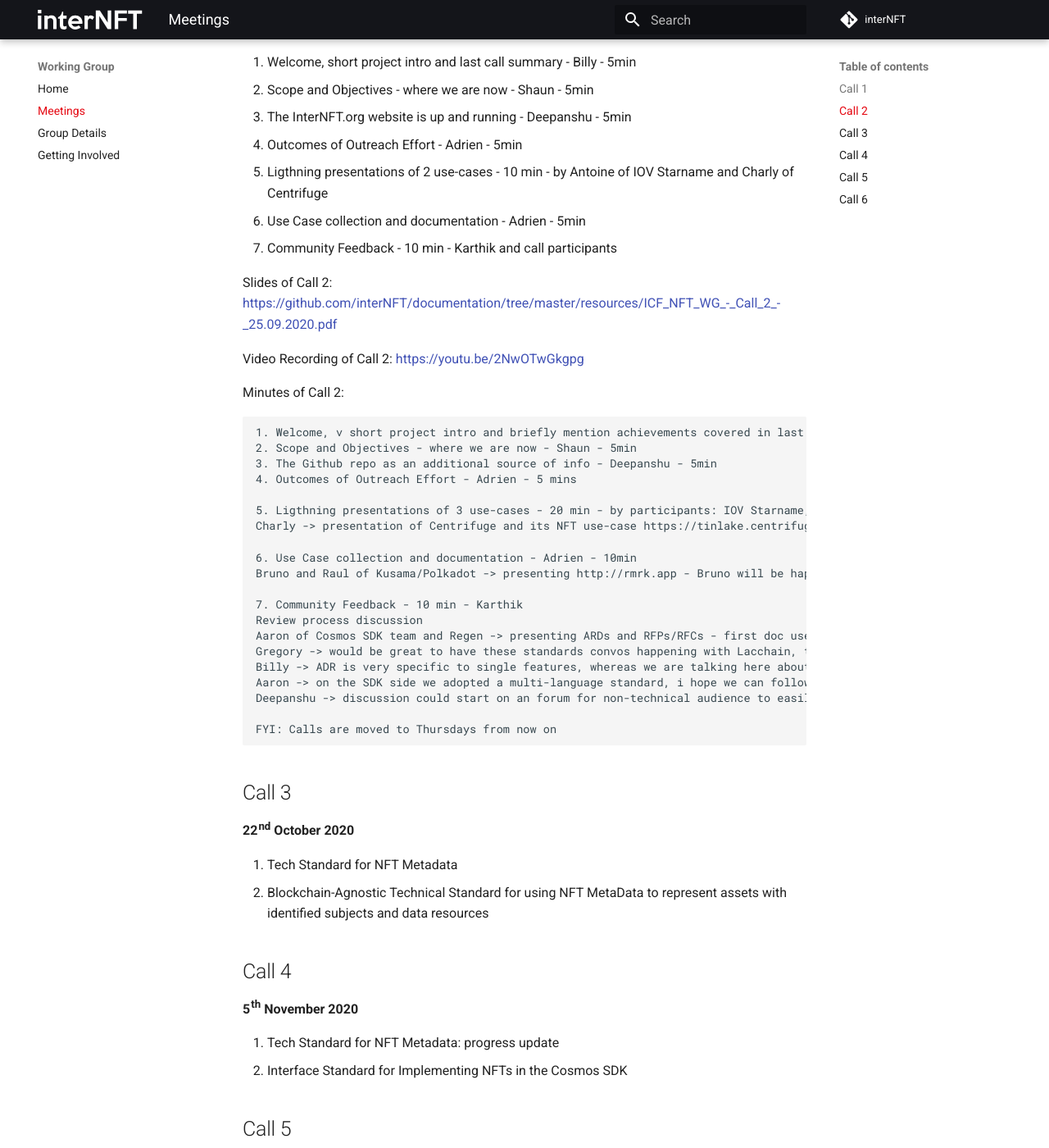
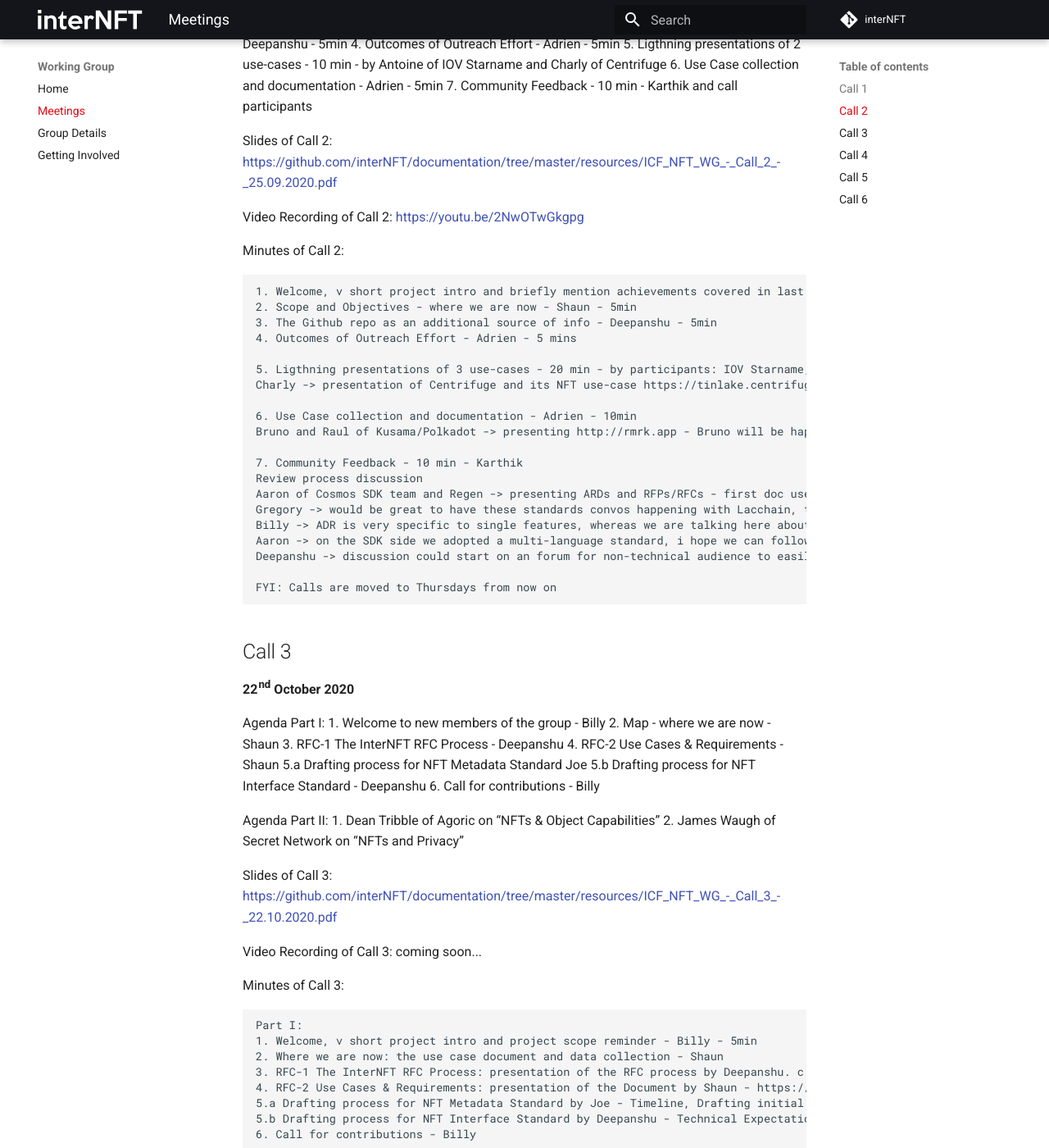
Before and after one commit to interNFT/documentation, an MkDocs documentation site: the page built from markdowns/workingGroup/meetings.md, in a window 1280 px wide and 1400 px high, scrolled down 1511 px. Shown: the whole window at 82% size. Built offline with MkDocs 1.6.1 and Material for MkDocs 9.7.7, drawn with Linux system fonts in a browser that asks for light colours; some of the changed text lies outside the part shown.

Commit message:
Update meetings.md

````diff
--- a/markdowns/workingGroup/meetings.md
+++ b/markdowns/workingGroup/meetings.md
@@ -6,6 +6,7 @@ Note that the dates are estimates and may vary. Double check with us on Discord
 
 **4th September 2020**
 
+Agenda:
 1. Welcome, Introduction of ICF + Persistence + IXO collaboration - Deepanshu - 5 mins
 2. Interchain vision for NFTs & Metadata - Billy - 5 mins  - 5 mins
 3. Scope and Objectives - Shaun - 5 mins
@@ -58,6 +59,7 @@ InterNFT.org —> domain where we will publicly share our efforts; that includes
 
 **25th September 2020**
 
+Agenda:
 1. Welcome, short project intro and last call summary - Billy - 5min
 2. Scope and Objectives - where we are now - Shaun - 5min
 3. The InterNFT.org website is up and running - Deepanshu - 5min
@@ -99,8 +101,39 @@ FYI: Calls are moved to Thursdays from now on
 
 **22nd October 2020**
 
-1. Tech Standard for NFT Metadata
-2. Blockchain-Agnostic Technical Standard for using NFT MetaData to represent assets with identified subjects and data resources
+Agenda Part I:
+1. Welcome to new members of the group - Billy
+2. Map - where we are now - Shaun
+3. RFC-1 The InterNFT RFC Process - Deepanshu
+4. RFC-2  Use Cases & Requirements - Shaun
+5.a Drafting process for NFT Metadata Standard Joe
+5.b Drafting process for NFT Interface Standard - Deepanshu
+6. Call for contributions - Billy
+
+Agenda Part II:
+1. Dean Tribble of Agoric on “NFTs & Object Capabilities”
+2. James Waugh of Secret Network on “NFTs and Privacy”
+
+Slides of Call 3: https://github.com/interNFT/documentation/tree/master/resources/ICF_NFT_WG_-_Call_3_-_22.10.2020.pdf
+
+Video Recording of Call 3: coming soon...
+
+Minutes of Call 3:
+
+```
+Part I:
+1. Welcome, v short project intro and project scope reminder - Billy - 5min
+2. Where we are now: the use case document and data collection - Shaun
+3. RFC-1 The InterNFT RFC Process: presentation of the RFC process by Deepanshu. c.f. https://github.com/interNFT/nft-rfc and https://github.com/orgs/interNFT/projects/3
+4. RFC-2 Use Cases & Requirements: presentation of the Document by Shaun - https://github.com/interNFT/use-cases/blob/main/NFT-REC-002-use-cases.md
+5.a Drafting process for NFT Metadata Standard by Joe - Timeline, Drafting initial Doc, Triaging PRs, Participation Requirements
+5.b Drafting process for NFT Interface Standard by Deepanshu - Technical Expectations, Initial Prototype, Working Draft
+6. Call for contributions - Billy
+
+Part II:
+1. Dean Tribble and Mark Miller of Agoric on “NFTs & Object Capabilities” - past work and how it fits into NFTs, ongoing work with bita.studio, use cases, engineering, object capability system, composition reasoning under mutualy suspicious assumptions, e-rights, rich composition, programing-language abstraction layer
+2. James Waugh of Secret Network on “NFTs and Privacy” - Secret Network presentation, Private NFTs with SNIP-721 https://github.com/SecretFoundation/SNIPs/blob/master/SNIP-721.md, Encryption mechanism overview, Special features
+```
 
 ## Call 4
 
````
